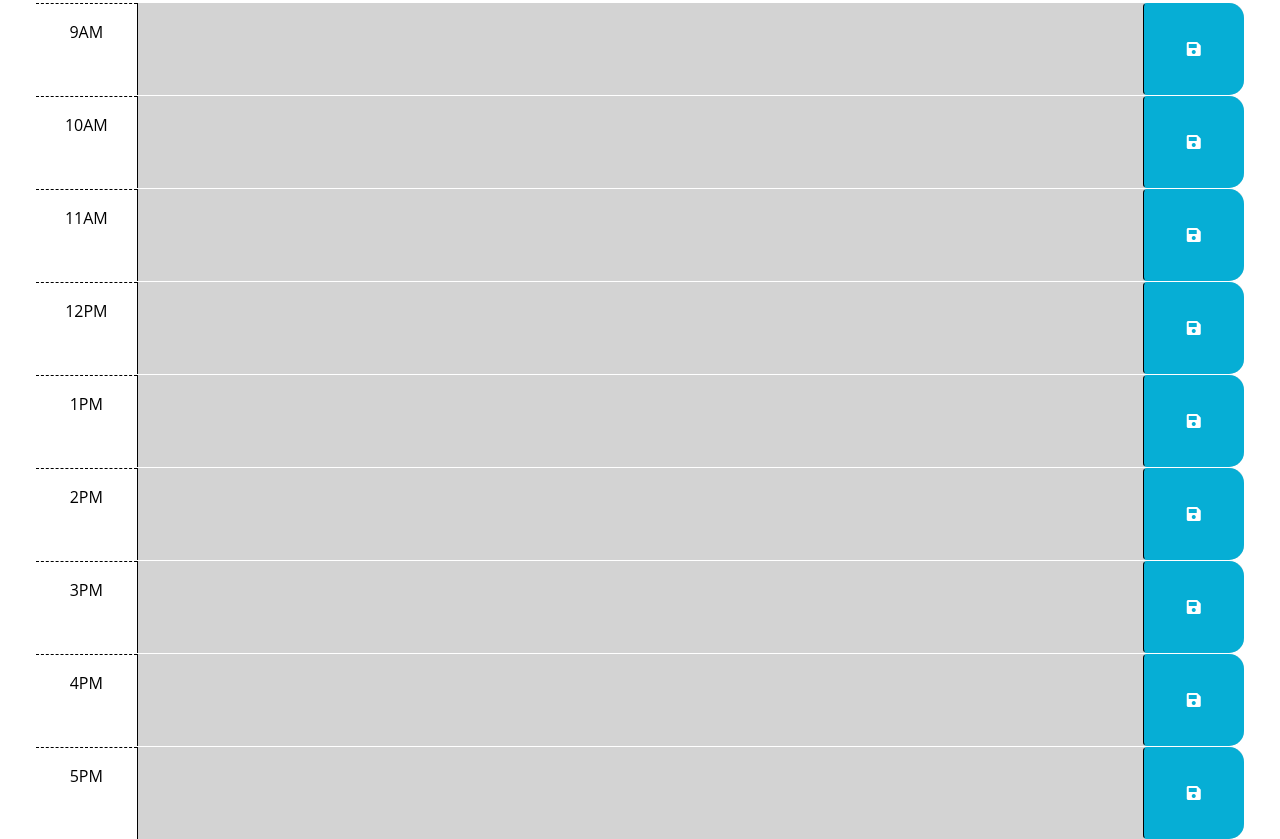
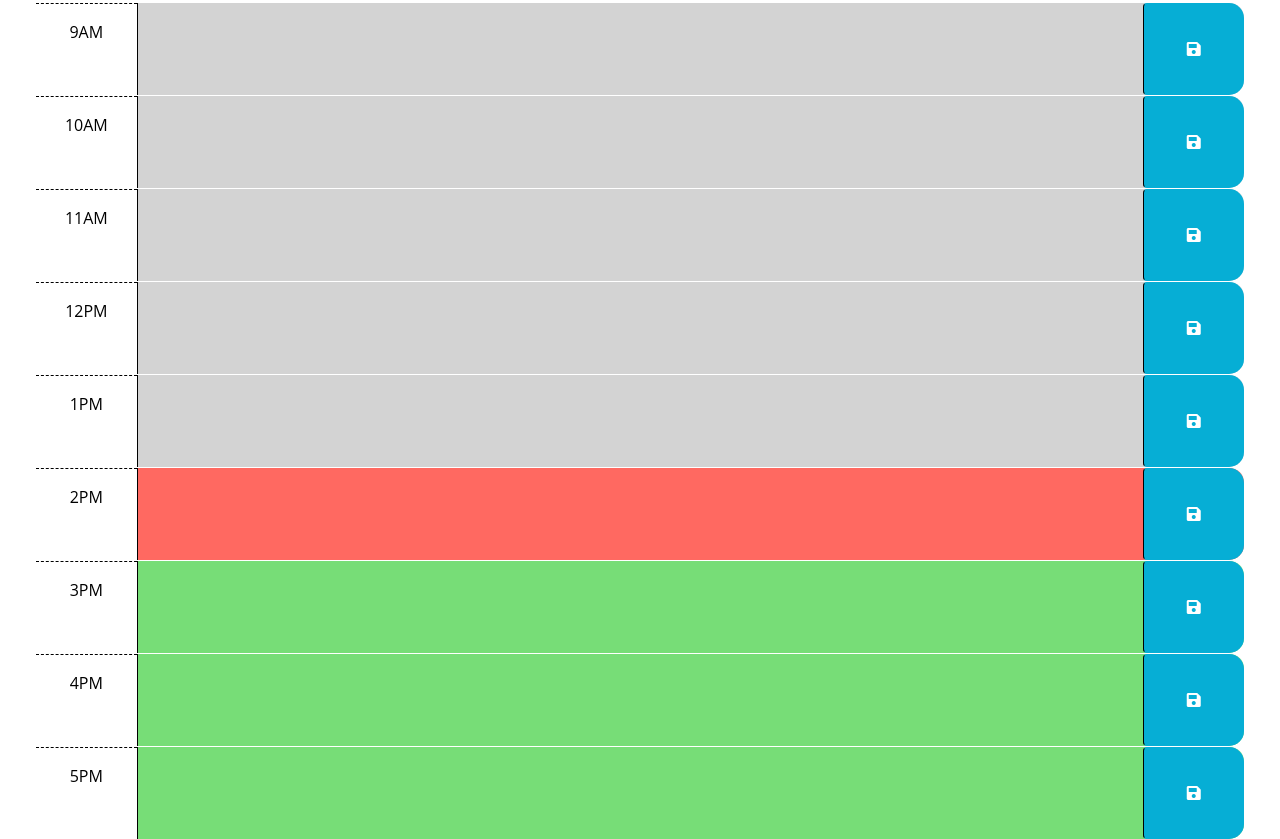
Before and after one commit to cjenschke/Work-Day-Scheduler, a plain HTML site: page Develop/index.html in a window 1280 px wide. Shown: the part 295-1134 px from the top of the page. Drawn offline with nearby package versions, Linux system fonts and the light colour scheme.

Commit message:
scheduler shows past, present, and future colors

```diff
--- a/Develop/index.html
+++ b/Develop/index.html
@@ -57,42 +57,42 @@
                 <i class="fas fa-save" aria-hidden="true"></i>
             </button>
         </div>
-        <div id="hour-11" class="row time-block">
+        <div id="hour-12" class="row time-block">
             <div class="col-2 col-md-1 hour text-center py-3">12PM</div>
             <textarea class="col-8 col-md-10 description" rows="3"> </textarea>
             <button class="btn saveBtn col-2 col-md-1" aria-label="save">
                 <i class="fas fa-save" aria-hidden="true"></i>
             </button>
         </div>
-        <div id="hour-11" class="row time-block">
+        <div id="hour-13" class="row time-block">
             <div class="col-2 col-md-1 hour text-center py-3">1PM</div>
             <textarea class="col-8 col-md-10 description" rows="3"> </textarea>
             <button class="btn saveBtn col-2 col-md-1" aria-label="save">
                 <i class="fas fa-save" aria-hidden="true"></i>
             </button>
         </div>
-        <div id="hour-11" class="row time-block">
+        <div id="hour-14" class="row time-block">
             <div class="col-2 col-md-1 hour text-center py-3">2PM</div>
             <textarea class="col-8 col-md-10 description" rows="3"> </textarea>
             <button class="btn saveBtn col-2 col-md-1" aria-label="save">
                 <i class="fas fa-save" aria-hidden="true"></i>
             </button>
         </div>
-        <div id="hour-11" class="row time-block">
+        <div id="hour-15" class="row time-block">
             <div class="col-2 col-md-1 hour text-center py-3">3PM</div>
             <textarea class="col-8 col-md-10 description" rows="3"> </textarea>
             <button class="btn saveBtn col-2 col-md-1" aria-label="save">
                 <i class="fas fa-save" aria-hidden="true"></i>
             </button>
         </div>
-        <div id="hour-11" class="row time-block">
+        <div id="hour-16" class="row time-block">
             <div class="col-2 col-md-1 hour text-center py-3">4PM</div>
             <textarea class="col-8 col-md-10 description" rows="3"> </textarea>
             <button class="btn saveBtn col-2 col-md-1" aria-label="save">
                 <i class="fas fa-save" aria-hidden="true"></i>
             </button>
         </div>
-        <div id="hour-11" class="row time-block">
+        <div id="hour-17" class="row time-block">
             <div class="col-2 col-md-1 hour text-center py-3">5PM</div>
             <textarea class="col-8 col-md-10 description" rows="3"> </textarea>
             <button class="btn saveBtn col-2 col-md-1" aria-label="save">
--- a/Develop/script.js
+++ b/Develop/script.js
@@ -14,19 +14,16 @@ $(document).ready(function () {
         let text = $(this).siblings('description').val(JSON.stringify);
         let time = $(this).parent().attr('id');
         localStorage.setItem(time, text);
-
-
-        // let textInput = $('description');
-        // let textValue = textInput.val();
-
-        // localStorage.setItem('text', textValue);
     })
 
     let currentTime = new Date().getHours();
+    console.log(currentTime);
     $('.time-block').each(function () {
-        let hour = parseInt($(this).find('.hour').text());
+        let hour = +$(this).attr('id').split('hour-')[1];
         let description = $(this).find('description');
         let saveBtn = $(this).find('.savebtn');
+        console.log(hour);
+        console.log(currentTime);
         if (hour < currentTime) {
             $(this).addClass('past');
         } else if (hour === currentTime) {
```
